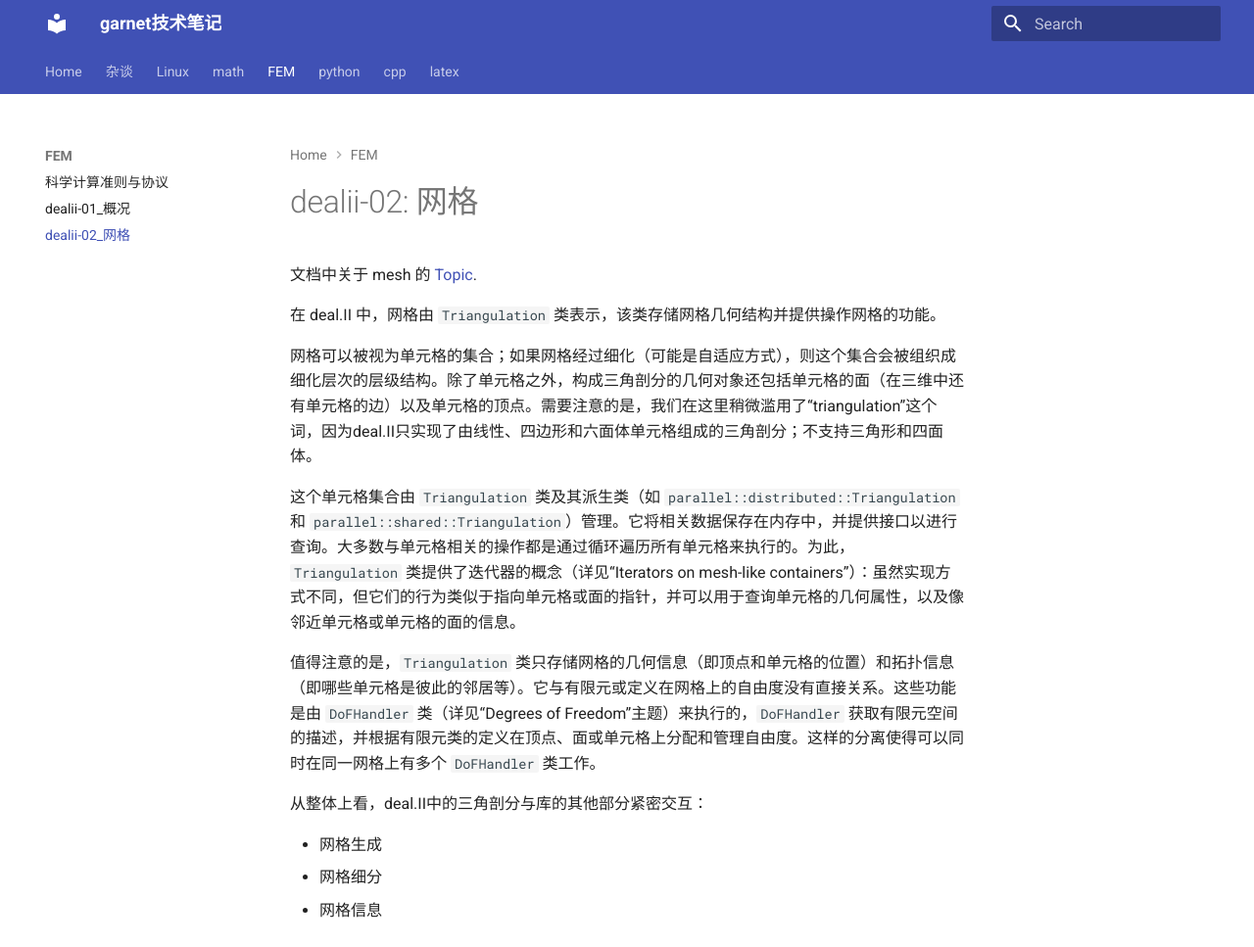
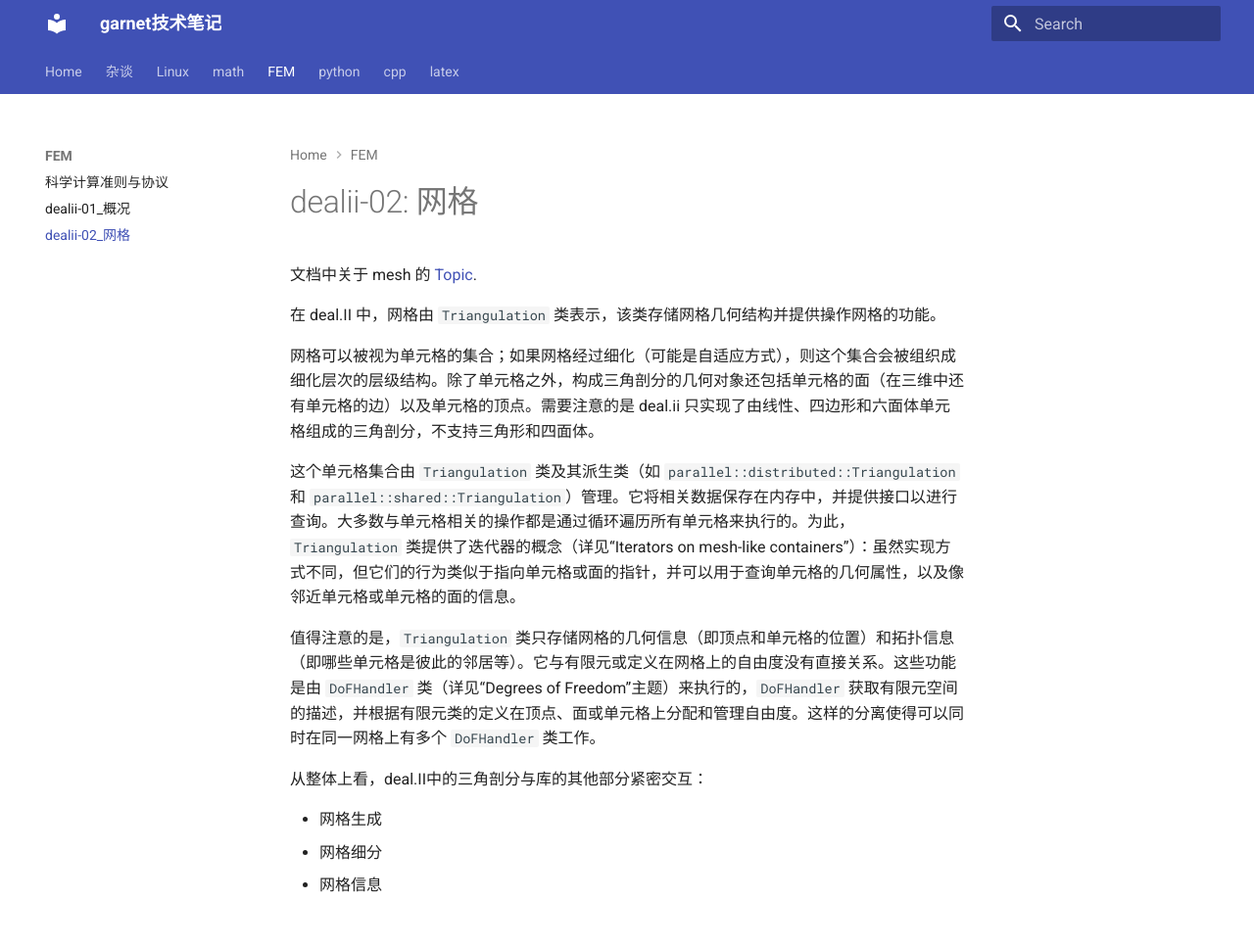
Before and after one commit to ymma98/technotes, an MkDocs documentation site: the page built from docs/FEM/dealii-02_网格.md, in a window 1280 px wide and 967 px high. Shown: the whole window at 98% size. Built offline with MkDocs 1.6.1 and Material for MkDocs 9.7.7, drawn with Linux system fonts in a browser that asks for light colours; part of the change alters nothing that is shown.

Commit message:
docs/FEM/dealii-02_网格.md updated from https://stackedit.cn/

```diff
--- a/docs/FEM/dealii-02_网格.md
+++ b/docs/FEM/dealii-02_网格.md
@@ -4,7 +4,7 @@
 
 在 deal.II 中，网格由 `Triangulation` 类表示，该类存储网格几何结构并提供操作网格的功能。
 
-网格可以被视为单元格的集合；如果网格经过细化（可能是自适应方式），则这个集合会被组织成细化层次的层级结构。除了单元格之外，构成三角剖分的几何对象还包括单元格的面（在三维中还有单元格的边）以及单元格的顶点。需要注意的是，我们在这里稍微滥用了“triangulation”这个词，因为deal.II只实现了由线性、四边形和六面体单元格组成的三角剖分；不支持三角形和四面体。
+网格可以被视为单元格的集合；如果网格经过细化（可能是自适应方式），则这个集合会被组织成细化层次的层级结构。除了单元格之外，构成三角剖分的几何对象还包括单元格的面（在三维中还有单元格的边）以及单元格的顶点。需要注意的是 deal.ii 只实现了由线性、四边形和六面体单元格组成的三角剖分，不支持三角形和四面体。
 
 这个单元格集合由 `Triangulation` 类及其派生类（如 `parallel::distributed::Triangulation` 和 `parallel::shared::Triangulation`）管理。它将相关数据保存在内存中，并提供接口以进行查询。大多数与单元格相关的操作都是通过循环遍历所有单元格来执行的。为此，`Triangulation` 类提供了迭代器的概念（详见“Iterators on mesh-like containers”）：虽然实现方式不同，但它们的行为类似于指向单元格或面的指针，并可以用于查询单元格的几何属性，以及像邻近单元格或单元格的面的信息。
 
@@ -19,6 +19,7 @@
 * 网格细分
 * 网格信息
 <!--stackedit_data:
-eyJoaXN0b3J5IjpbNjUwNzM3NTAxLDE5MDMyMjU1ODQsLTk0MT
-Q1MTYyNCwtNDAzOTczOCwxMDkwOTQ4MjldfQ==
+eyJoaXN0b3J5IjpbODYwNjM5MjAsNjUwNzM3NTAxLDE5MDMyMj
+U1ODQsLTk0MTQ1MTYyNCwtNDAzOTczOCwxMDkwOTQ4MjldfQ==
+
 -->
```
